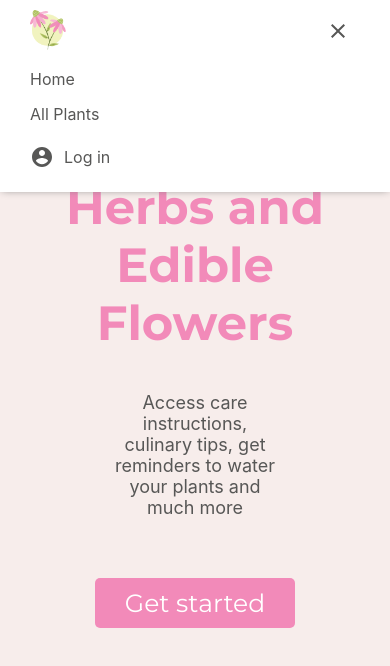
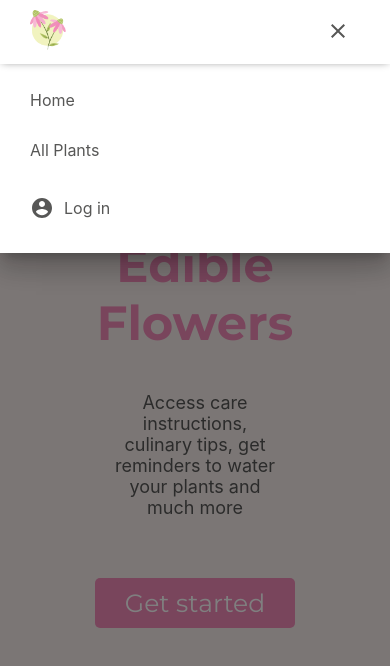
Before and after one commit to elyska/blooming-marvellous, a React (Create React App) app in the folder my-app/: page / in a window 390 px wide. Both pictures are taken after a click on the icon 338 px from the left and 31 px from the top of the page. Shown: the top 666 px of the page. Built offline with nearby package versions, Linux system fonts and the light colour scheme.

Commit message:
Responsive navigation using Material UI

```diff
--- a/my-app/src/components/Navbar.js
+++ b/my-app/src/components/Navbar.js
@@ -11,6 +11,17 @@ import CloseIcon from '@material-ui/icons/Close';
 import { useCookies } from 'react-cookie';
 import PowerSettingsNewIcon from '@material-ui/icons/PowerSettingsNew';
 import { useNavigate} from "react-router-dom";
+
+import { Drawer, Divider, IconButton } from '@material-ui/core';
+import { makeStyles } from '@material-ui/core/styles';
+
+const useStyles = makeStyles({
+    root: {
+       "& .MuiDrawer-paper": {
+            padding: "75px 0 20px 30px",
+        },
+    },
+});
 
 const Nav = styled.nav`
     box-shadow: 0px 0px 8px -2px grey;
@@ -37,7 +48,7 @@ const SmallNav = styled.header`
     top: 0;
     width: 100%;
     background: white;
-    z-index: 2;
+    z-index: 1301;
 
     @media (min-width: 545px) {
         display: none;
@@ -97,6 +108,7 @@ const IconLink = styled.div`
 
 function Navbar() {
     const navigate = useNavigate();
+    const classes = useStyles();
 
     const [displayValue, setDisplay] = useState("none");
     const [menuIconDisplayValue, setMenuIconDisplay] = useState("block");
@@ -112,6 +124,17 @@ function Navbar() {
         removeCookie("myReminders")
         navigate("/login")
     }
+
+    const [isDrawerOpened, setDrawerOpened] = useState(false);
+    const toggleDrawerStatus = () => {
+        setDrawerOpened(true)
+    }
+    const closeDrawer = () => {
+        setDrawerOpened(false)
+        setDisplay("none")
+        setMenuIconDisplay("block");
+    }
+
     return (
       <div>
         <LargeNav>
@@ -142,7 +165,7 @@ function Navbar() {
         <SmallNav>
         <Nav>
             <Left>
-                <Link to="/"><Logo src="/images/logo.png" alt='logo' /></Link>
+                <Link onClick={closeDrawer} to="/"><Logo src="/images/logo.png" alt='logo' /></Link>
             </Left>
             <Right>
                 <NavItem>
@@ -151,17 +174,26 @@ function Navbar() {
                             /* sets the visibility of mobile navbar */
                             setDisplay("block");
                             setMenuIconDisplay("none");
+                            toggleDrawerStatus();
                         }}/>
                         <CloseIcon style={{display: displayValue}} onClick={() => {
                             /* sets the visibility of mobile navbar */
                             setDisplay("none")
                             setMenuIconDisplay("block");
+                            closeDrawer();
                         }}/>
                     </IconLink>
                 </NavItem>
             </Right>
 
-            <div style={{display: displayValue}}>
+            <div>
+            <Drawer  className={classes.root}
+                variant="temporary"
+                open={isDrawerOpened}
+                onClose={closeDrawer}
+                anchor="top"
+                onClick={closeDrawer}
+            >
                 { authorised == undefined ?
                     <Link to="/"><NavItemMobile>Home</NavItemMobile></Link> : ""
                 }
@@ -176,7 +208,9 @@ function Navbar() {
                     <Link to="login"><NavItemMobile><IconLink><AccountCircleIcon/></IconLink>Log in</NavItemMobile></Link> :
                     <NavItemMobile onClick={handleLogout}><IconLink><PowerSettingsNewIcon/></IconLink>Log out</NavItemMobile>
                 }
+            </Drawer>
             </div>
+
         </Nav>
         </SmallNav>
         </div>
```
